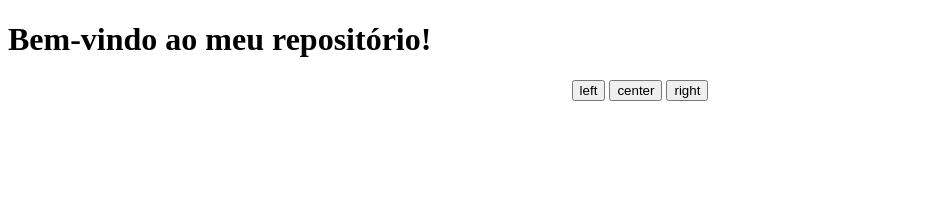
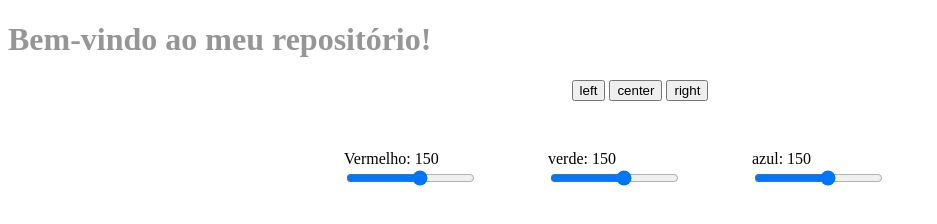
Before and after one commit to jhonaw/jhonaw.github.io, a plain HTML site: page index.html in a window 1280 px wide. Both pictures are taken after a click on the button "left". Shown: the whole page, without its empty margins (0-937 px from the left). Drawn offline with Linux system fonts and the light colour scheme.

Commit message:
feat: Adicionado a mecanica de alinhamento e troca de cor do texto principal.

```diff
--- a/index.html
+++ b/index.html
@@ -2,10 +2,43 @@
 <html>
     <meta charset="utf-8">
     <body style="text-align: center;">
-        <h1>Bem-vindo ao meu repositório!</h1>
-        <button type="button" onClick="left()">left</button>
-        <button type="button" onClick="center()">center</button>
-        <button type="button" onClick="right()">right</button>
+        <h1 id="texto" style="text-align: center">Bem-vindo ao meu repositório!</h1>
+
+        <div id="botoes">
+            <button type="button" onClick="left()">left</button>
+            <button type="button" onClick="center()">center</button>
+            <button type="button" onClick="right()">right</button>
+        </div>
+
+        <div id="sliders" style="text-align: center; width: 100%; position: absolute; top: 150px">
+            <div id="vermelho" style="width: 200px; height: 100px; text-align: left; display: inline-block">
+                <label for="red">
+                    Vermelho: <span id="numberRed"></span>
+                </label>
+                <input type="range" id="red" min="0" max="255" value="150" style="display: block" onChange="addRed()">
+            </div>
+
+            <div id="verde" style="width: 200px; height: 100px; text-align: left; display: inline-block">
+                <label for="green">
+                    verde: <span id="numberGreen"></span>
+                </label>
+                <input type="range" id="green" min="0" max="255" value="150" style="display: block" onChange="addGreen()">
+            </div>
+
+            <div id="azul" style="width: 200px; height: 100px; text-align: left; display: inline-block">
+                <label for="blue" style="text-align: right">
+                    azul: <span id="numberBlue"></span>
+                </label>
+                <input type="range" id="blue" min="0" max="255" value="150" style="display: block" onChange="addBlue()">
+            </div>
+
+
+
+
+
+
+        </div>
+
         <script src="main.js"></script>
     </body>
 </html>
--- a/main.js
+++ b/main.js
@@ -1,12 +1,59 @@
+mudarCor('center');
+addRed();
+addGreen();
+addBlue();
 function left() {
-    var cor = document.querySelector("h1");
-    cor.setAttribute('style', 'text-align: left')
+
+    var red = document.getElementById('red').value;
+    var green = document.getElementById('green').value;
+    var blue = document.getElementById('blue').value;
+    var align = document.querySelector("#texto");
+    align.setAttribute('style', `text-align: left; color: rgb(${red},${green},${blue})`);
 }
 function center() {
-    var cor = document.querySelector("h1");
-    cor.setAttribute('style', 'text-align: center')
+
+    var red = document.getElementById('red').value;
+    var green = document.getElementById('green').value;
+    var blue = document.getElementById('blue').value;
+    var align = document.querySelector("#texto");
+    align.setAttribute('style', `text-align: center; color: rgb(${red},${green},${blue})`);
 }
 function right() {
-    var cor = document.querySelector("h1");
-    cor.setAttribute('style', 'text-align: right')
+
+    var red = document.getElementById('red').value;
+    var green = document.getElementById('green').value;
+    var blue = document.getElementById('blue').value;
+    var align = document.querySelector("#texto");
+    align.setAttribute('style', `text-align: right; color: rgb(${red},${green},${blue})`);
 }
+
+function addRed() {
+    var align = document.querySelector('#texto').style.textAlign;
+    var red = document.getElementById('red');
+    var redNumber = document.getElementById('numberRed')
+    redNumber.innerHTML = red.value;
+    mudarCor(align);
+}
+function addGreen() {
+    var align = document.querySelector('#texto').style.textAlign;
+    var green = document.getElementById('green');
+    var greenNumber = document.getElementById('numberGreen')
+    greenNumber.innerHTML = green.value;
+    mudarCor(align);
+}
+function addBlue() {
+    var align = document.querySelector('#texto').style.textAlign;
+    var blue = document.getElementById('blue');
+    var blueNumber = document.getElementById('numberBlue')
+    blueNumber.innerHTML = blue.value;
+    mudarCor(align);
+}
+
+function mudarCor(align) {
+    var red = document.getElementById('red').value;
+    var green = document.getElementById('green').value;
+    var blue = document.getElementById('blue').value;
+
+    var texto = document.querySelector('#texto');
+    texto.setAttribute('style', `color: rgb(${red},${green},${blue}); text-align: ${align}`);
+}
```
